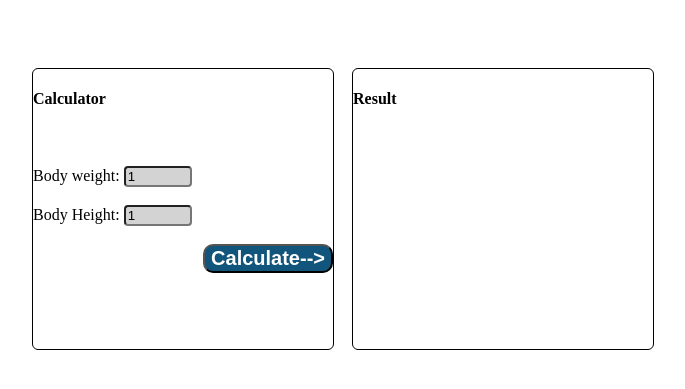
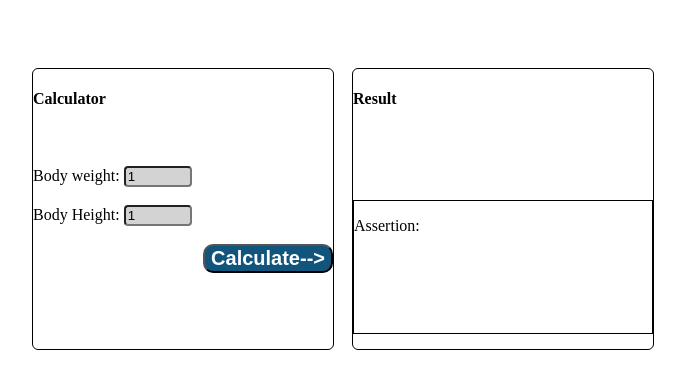
Before and after one commit to Kbalazs3/Online-BMI-Calculator, a Flask app: page / in a window 1280 px wide. Shown: the part 162-551 px from the top of the page, without its empty margins (430-1115 px from the left). Run offline with Flask 2, Linux system fonts and the light colour scheme.

Commit message:
assertion box is started

```diff
--- a/static/style/style.css
+++ b/static/style/style.css
@@ -59,3 +59,10 @@ body {
 #bmi_result {
     color: #11557C;
 }
+
+#assertion_div {
+    position: relative;
+    top: 25%;
+    border: 1px solid black;
+    height: 132px;
+}
--- a/templates/calculator.html
+++ b/templates/calculator.html
@@ -4,7 +4,7 @@
     <meta charset="UTF-8">
     <title>BMI Calculator</title>
     <link rel="stylesheet" href="/static/style/style.css">
-    <script src="/static/scripts/send_data.js" defer></script>
+    <script src="/static/scripts/script.js" defer></script>
 </head>
 <body>
     <div class="top_bar_div">
@@ -28,8 +28,12 @@
         </div>
         <div id="result_box">
             <h4>Result</h4>
-            <br>
             <h5 id="bmi_result"></h5>
+            <div id="assertion_div">
+                <p>
+                    Assertion:
+                </p>
+            </div>
         </div>
     </div>
 </body>
```
Also changed, not shown: static/scripts/script.js (renamed from static/scripts/send_data.js).
